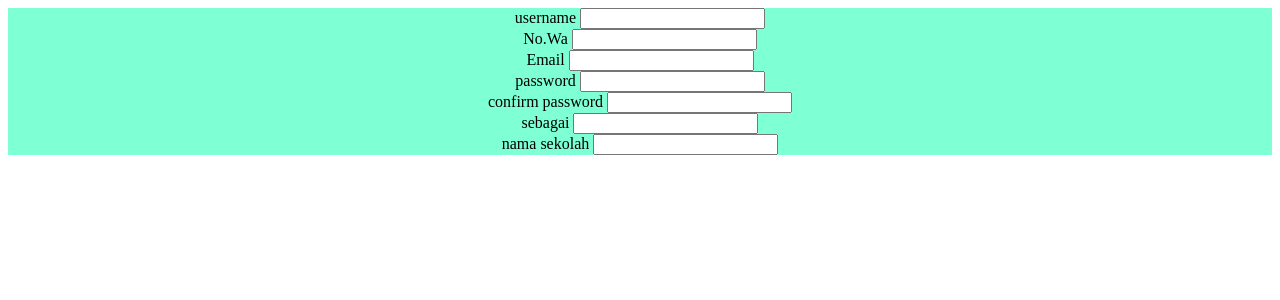
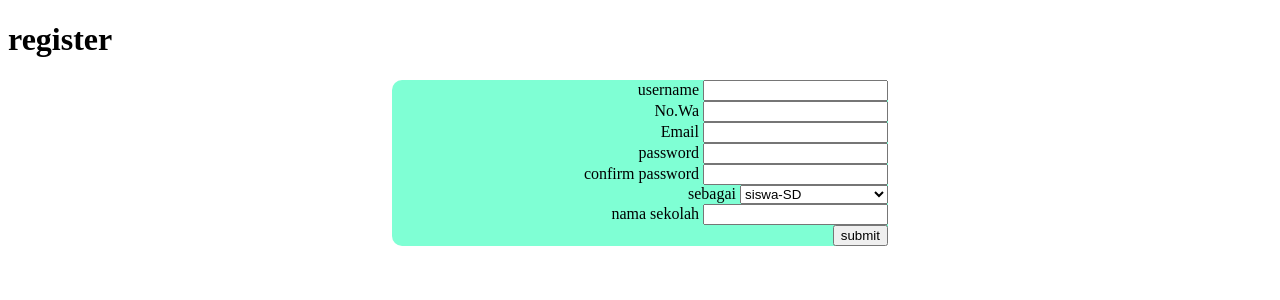
Before and after one commit to WARDANADANN/project-databse, a PHP site: page /old_view/register.php in a window 1280 px wide. Shown: the top 300 px of the page. Run offline with PHP 8.4, Linux system fonts and the light colour scheme.

Commit message:
mengedit register

```diff
--- a/insert.sql
+++ b/insert.sql
@@ -1,7 +1,6 @@
 INSERT INTO roles (role_name,role_level) VALUES
 ("SISWA","SD"),
 ("SISWA","SMP"),
-("SISWA","SMA"),
 ("SISWA","SMA"),
 ("SISWA","MAHASISWA"),
 ("ADMIN",null);
--- a/old_view/register.php
+++ b/old_view/register.php
@@ -1,8 +1,25 @@
 <?php
 include "../controller/controller.php";
+if(isset($_POST['submit'])){
+    $nama=$_POST['user_name'];
+    $num=$_POST['user_num'];
+    $email=$_POST['user_email'];
+    $password=$_POST['user_password'];
+    $confirm=$_POST['confirm_password'];
+    $role=$_POST['user_role'];
+    $school=$_POST['user_school'];
+
+    // cek apakahemail sudah terdaftar atau belum
+    if(sql("select user_email from users where user_email='email'")){
+        echo "<cript> alert('silahkan login')</script>";
+        return false;
+    }
+
+}
 ?>
 <!DOCTYPE html>
 <html lang="en">
+
 <head>
 
     <meta charset="UTF-8">
@@ -11,36 +28,45 @@ include "../controller/controller.php";
     <link rel="stylesheet" href="style.css">
     <title>register</title>
 </head>
+
 <body>
+    <h1>register</h1>
     <form action="">
         <label>
             username
-            <input type = "text" name = "user_name">
+            <input type="text" name="user_name">
         </label>
         <label>
             No.Wa
-            <input type = "text" name = "user_num">
+            <input type="text" name="user_num">
         </label>
         <label>
             Email
-            <input type = "email" name = "user_email">
+            <input type="email" name="user_email">
         </label>
         <label>
             password
-            <input type = "password" name = "user_password">
+            <input type="password" name="user_password">
         </label>
         <label>
             confirm password
-            <input type = "password" name = "confirm_password">
+            <input type="password" name="confirm_password">
         </label>
         <label>
             sebagai
-            <input type = "text" name = "user_role">
+            <select name="user_role">
+                <option value="1">siswa-SD</option>
+                <option value="2">siswa-SMP</option>
+                <option value="3">siswa-SMA</option>
+                <option value="6">pelajar-MAHASISWA</option>
+            </select>
         </label>
         <label>
             nama sekolah
-            <input type = "text" name = "user_school">
+            <input type="text" name="user_school">
         </label>
+        <button type="submit" name="submit">submit</button>
     </form>
 </body>
+
 </html>
--- a/old_view/style.css
+++ b/old_view/style.css
@@ -1,8 +1,8 @@
 form{
     display: flex;
-    align-items: center;
-justify-content: center;
-text-align: start;
+    align-items: flex-end;
 flex-direction: column;
+margin: 0vh 30vw;
+border-radius: 10px;
 background-color: aquamarine;
 }
```
Also changed, not shown: old_view/login.php (+7 -6 lines).
